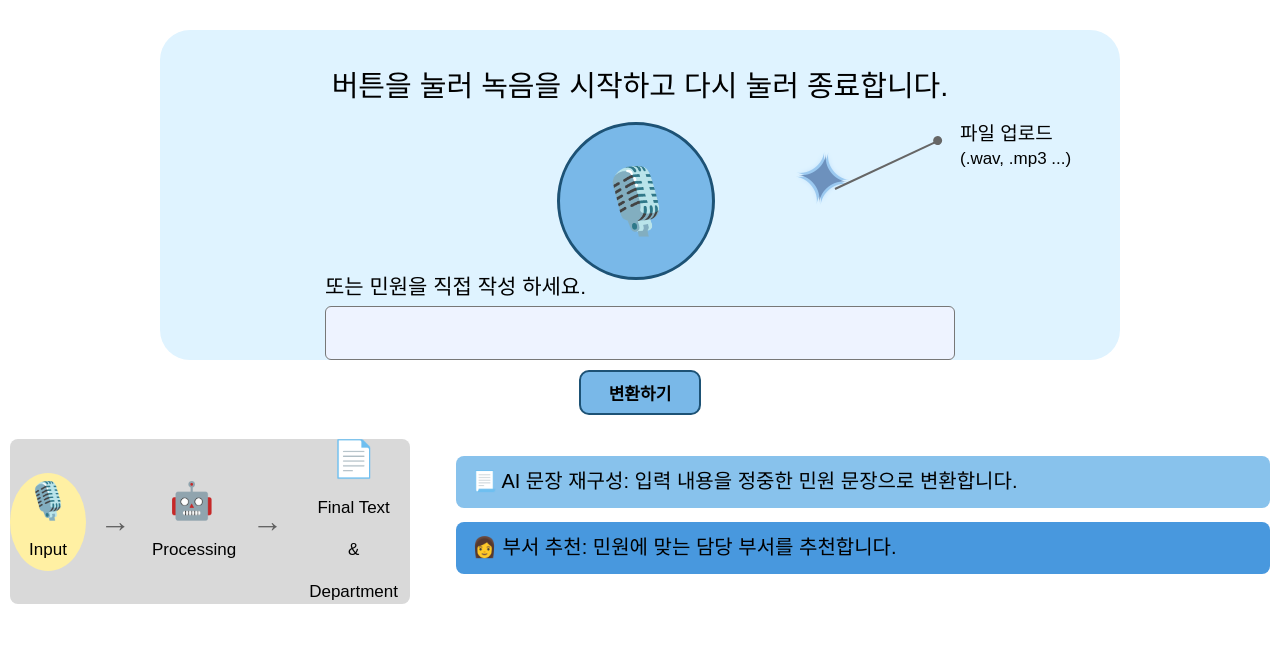
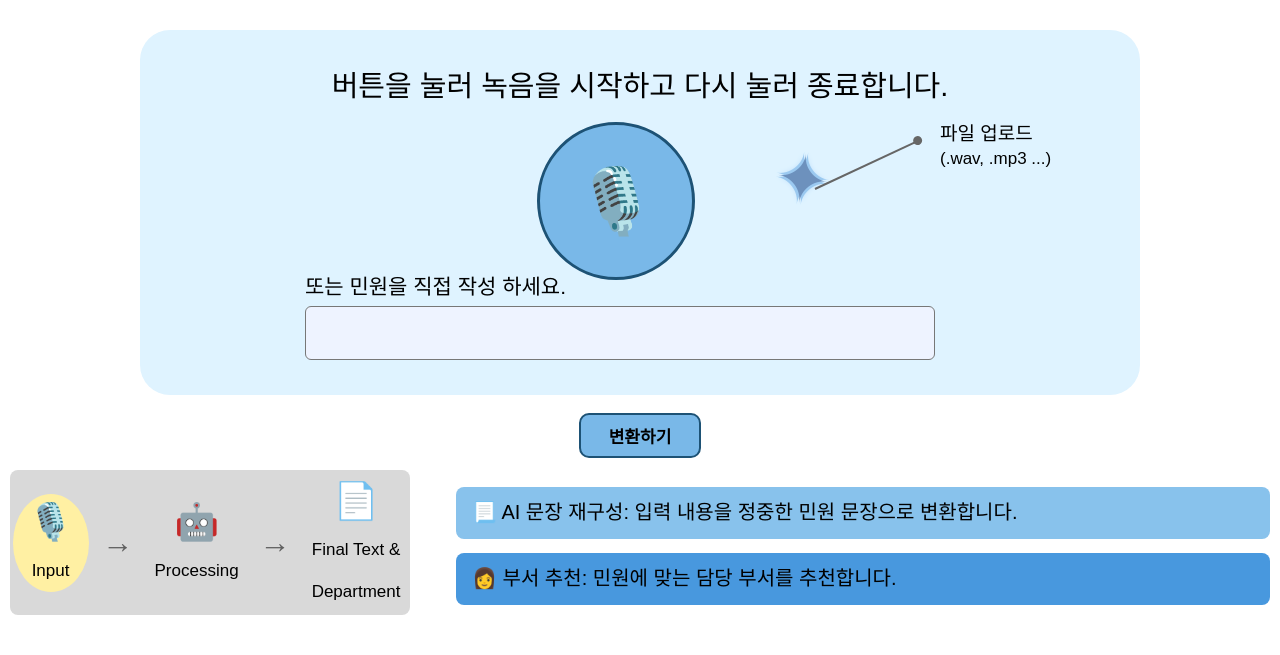
Before and after one commit to hyunjin0096-cpu/ossp_feeltering, a Flask app: page / in a window 1280 px wide. Shown: the part 145-800 px from the top of the page. Run offline with Flask 3, Linux system fonts and the light colour scheme.

Commit message:
refactor: UI 요소 세부 수정

```diff
--- a/frontend/static/style.css
+++ b/frontend/static/style.css
@@ -65,8 +65,8 @@ body {
 ========================= */
 
 .input-main-box {
-    width: 960px;
-    height: 330px;
+    width: 1000px;
+    height: 365px;
     background: #dff3ff;
     border-radius: 30px;
     margin: 30px auto 0;
@@ -191,7 +191,7 @@ textarea {
 /* 변환 버튼 */
 .convert-button {
     display: block;
-    margin: 10px auto 0;
+    margin: 18px auto 0;
     padding: 8px 28px;
     border: 2px solid #1d5275;
     border-radius: 10px;
@@ -210,8 +210,8 @@ textarea {
 ========================= */
 
 .loading-main-box {
-    width: 960px;
-    height: 330px;
+    width: 1000px;
+    height: 365px;
     background: #dff3ff;
     border-radius: 30px;
     margin: 30px auto 0;
@@ -257,7 +257,7 @@ textarea {
 
 .final-text-box {
     width: 645px;
-    height: 320px;
+    height: 365px;
     background: #bdd8ff;
     border-radius: 30px;
     padding: 28px 34px;
@@ -269,7 +269,7 @@ textarea {
 
 .department-box {
     width: 377px;
-    height: 320px;
+    height: 365px;
     background: #dff3ff;
     border-radius: 30px;
     text-align: center;
@@ -298,14 +298,14 @@ textarea {
 .bottom-section {
     width: 1260px;
     height: 165px;
-    margin: 24px auto 0;
+    margin: 12px auto 0;
     display: flex;
     gap: 46px;
 }
 
 .flow-box {
     width: 400px;
-    height: 165px;
+    height: 145px;
     background: #d9d9d9;
     border-radius: 8px;
     display: flex;
@@ -366,7 +366,7 @@ textarea {
 }
 
 .restart-button {
-    margin-top: 0px;
+    margin-top: -30px;
     padding: 4px 30px;
     font-size: 15px;
 }
--- a/frontend/templates/index.html
+++ b/frontend/templates/index.html
@@ -47,7 +47,7 @@
                 <div class="arrow">→</div>
                 <div class="flow-item">🤖<br><span>Processing</span></div>
                 <div class="arrow">→</div>
-                <div class="flow-item">📄<br><span>Final Text<br>& Department</span></div>
+                <div class="flow-item">📄<br><span>Final Text &<br>Department</span></div>
             </div>
 
             <div class="info-list">
```
